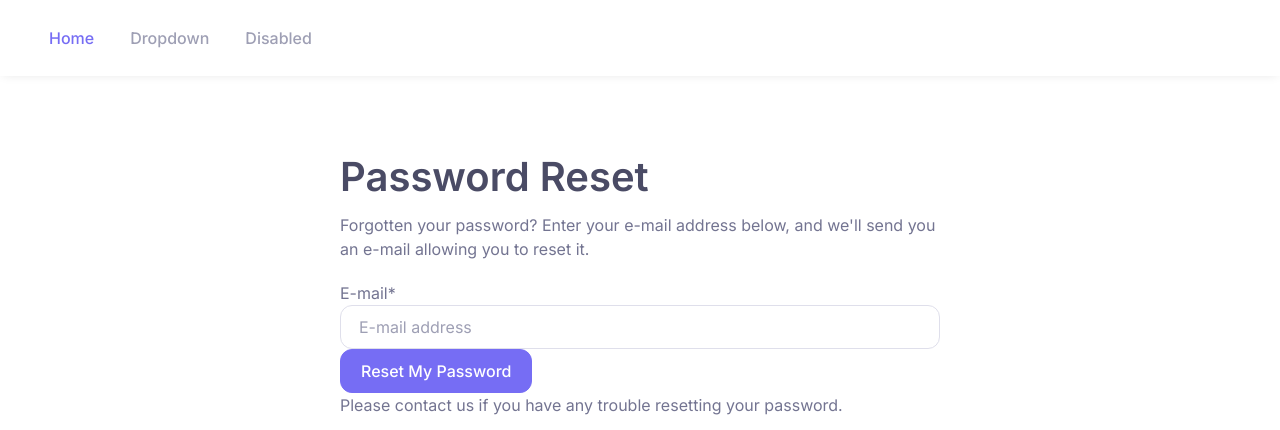
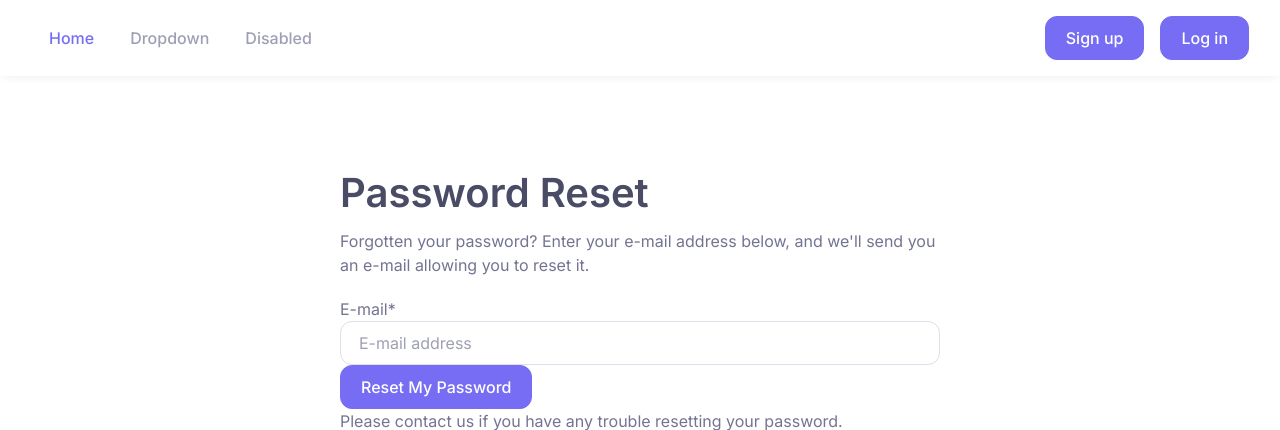
Before and after one commit to thijsh/fires.watch, a Django app: page /accounts/password/reset/ in a window 1280 px wide. Shown: the top 430 px of the page. Run offline with Django 3.2, Linux system fonts and the light colour scheme; some libraries are stand-ins or nearby versions; some web fonts are replaced.

Commit message:
Tweak nav and messages

```diff
--- a/fires_watch/templates/partials/_messages.html
+++ b/fires_watch/templates/partials/_messages.html
@@ -1,5 +1,5 @@
                 <!-- Messages -->
-                <div class="col-lg-6 mx-auto my-4 mt-lg-0" style="min-height: 85px;">
+                <div class="col-lg-6 mx-auto my-4 mt-lg-3" style="min-height: 85px;">
                     {% if messages %}
                     {% for message in messages %}
                     <!-- {{ message.tags|capfirst }} Alert -->
--- a/fires_watch/templates/partials/_navbar_top.html
+++ b/fires_watch/templates/partials/_navbar_top.html
@@ -29,7 +29,14 @@
                                     Django Admin
                                 </a>
                             </li>
+                            <li class="dropdown-divider"></li>
                             {% endif %}
+                            <li>
+                                <a class="dropdown-item d-flex align-items-center" href="{% url 'users:detail' request.user.username  %}">
+                                    <i class="ai-user fs-base opacity-60 me-2"></i>
+                                    Profile
+                                </a>
+                            </li>
                             <li class="dropdown-divider"></li>
                             <li>
                                 <a class="dropdown-item d-flex align-items-center disabled" href="#">
@@ -80,6 +87,9 @@
                             </li>
                         </ul>
                     </div>
+                    {% else %}
+                    <a class="btn btn-primary d-none d-sm-inline-block ms-3" href="{% url 'account_signup' %}">Sign up</a>
+                    <a class="btn btn-primary d-none d-sm-inline-block ms-3" href="{% url 'account_login' %}">Log in</a>
                     {% endif %}
                 </div>
                 <div class="collapse navbar-collapse order-lg-2" id="navbarCollapseMainMenu">
```
